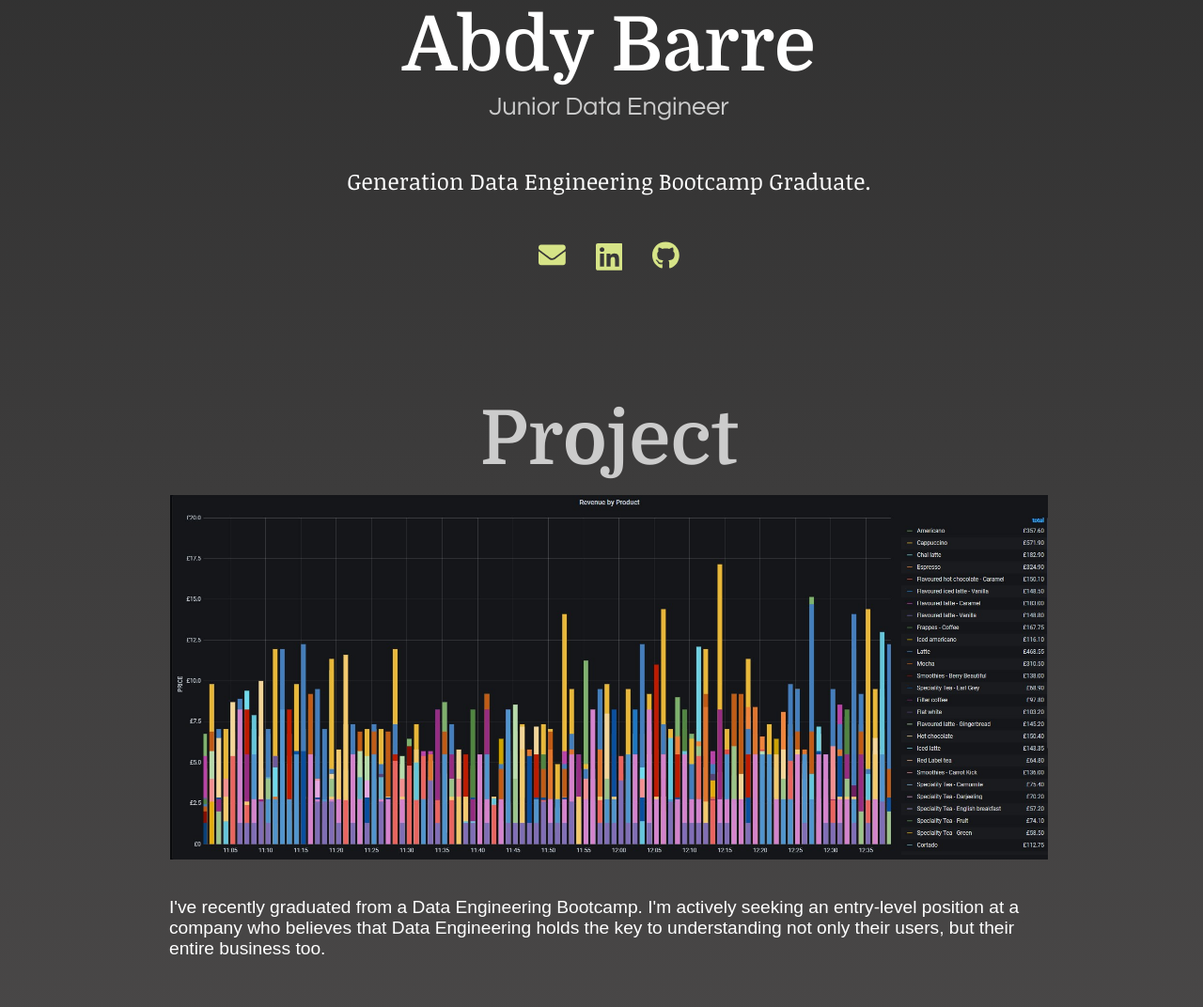
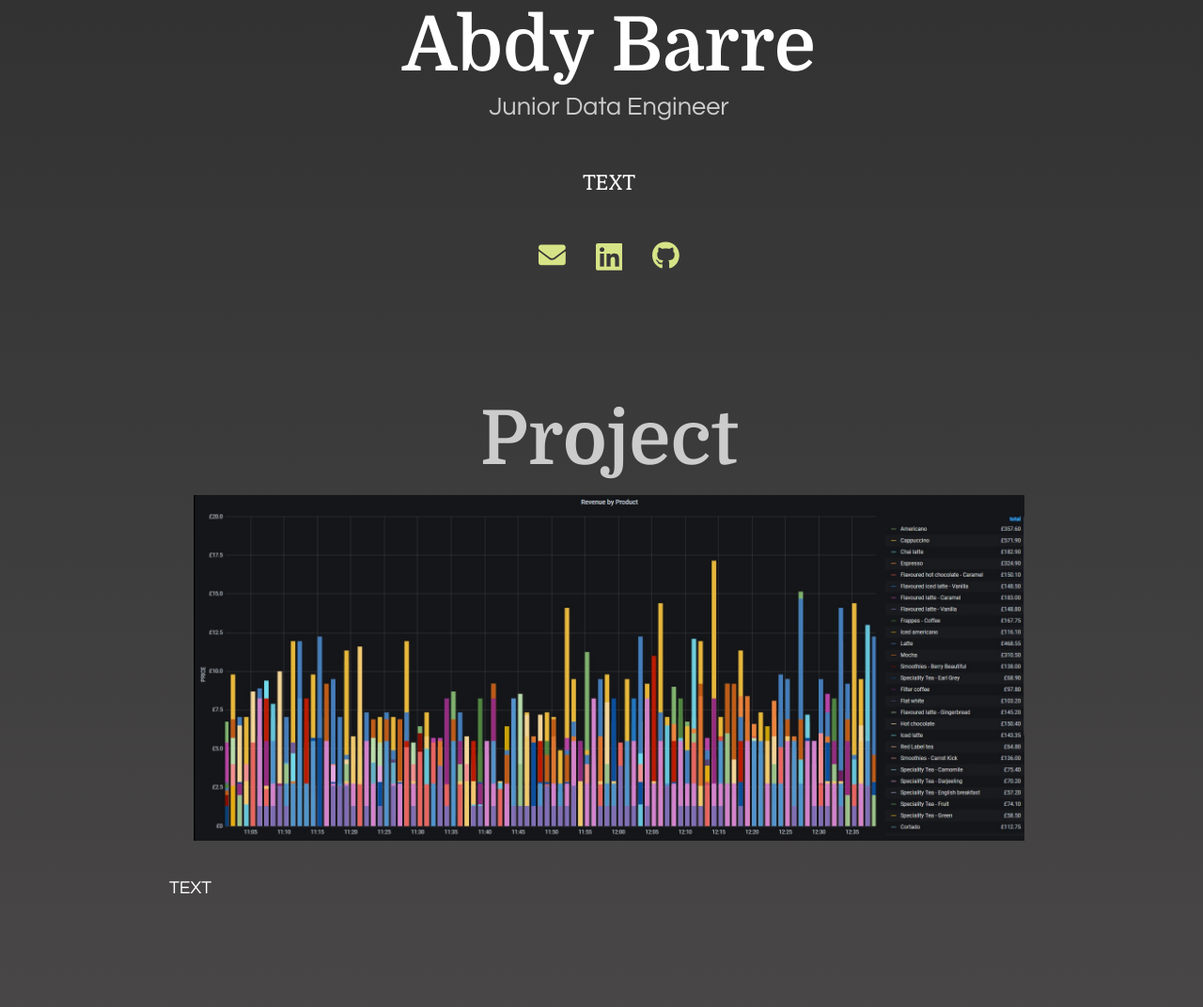
Before and after one commit to aabarre/aabarre.github.io, a website: page index.html in a window 1280 px wide. Shown: the part 297-1369 px from the top of the page at 94% size. Drawn offline with Linux system fonts and the light colour scheme; a web font is replaced by a local one.

Commit message:
Blanks to fill in

```diff
--- a/index.html
+++ b/index.html
@@ -24,7 +24,9 @@
 
                 <h2>Junior Data Engineer</h2>
 
-                <h3>Generation Data Engineering Bootcamp Graduate.</h3>
+                <h3>TEXT
+
+                    </h3>
 
                     <ul class="social">
                         <li><a href="mailto:abdy_barre@protonmail.com"><svg aria-hidden="true" focusable="false"
@@ -71,13 +73,7 @@
 
                             <div class="meta">
 
-                                <p>I've recently graduated from a Data Engineering Bootcamp. I'm
-                                    actively
-                                    seeking an
-                                    entry-level position at a company who believes that Data Engineering holds the key
-                                    to
-                                    understanding
-                                    not only their users, but their entire business too.</p>
+                                <p>TEXT</p>
 
                             </div>
                         </article>
--- a/sass/styles.scss
+++ b/sass/styles.scss
@@ -190,6 +190,7 @@ h4 {
 p {
   font-size: 1.2rem;
   padding-bottom: 1rem;
+  font-family: "Questrial", sans-serif;
 
 }
 
@@ -243,6 +244,7 @@ ul.social {
 
     svg {
       width: 1.8rem;
+
     }
   }
 }
@@ -271,7 +273,7 @@ ul.social {
       transition: opacity 500ms ease-in-out;
 
       img {
-        width: 95%;
+        width: 90%;
         height: auto;
         padding: 0.5rem;
       }
```
Also changed, not shown: sass/styles.css, 1 other file.
